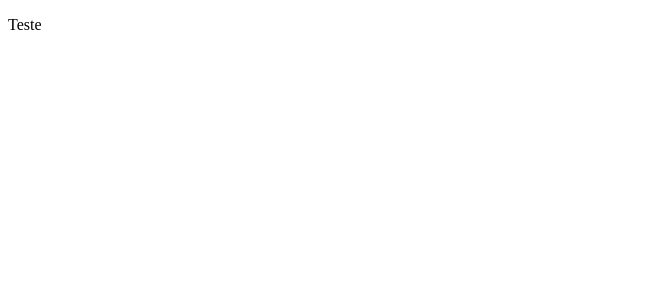
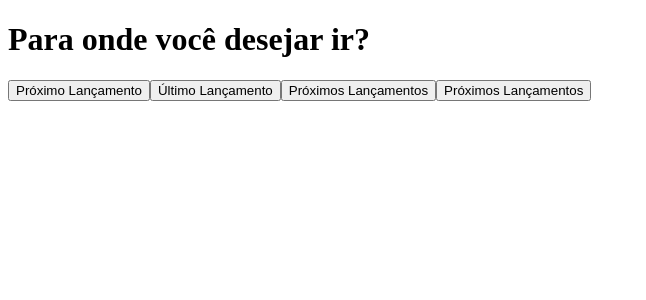
Before and after one commit to marinafischer/spaceX-fe, a React (Create React App) app: page / in a window 1280 px wide. Shown: the top 300 px of the page, without its empty margins (0-646 px from the left). Built offline with nearby package versions, Linux system fonts and the light colour scheme.

Commit message:
feat: create main

```diff
--- a/package.json
+++ b/package.json
@@ -6,6 +6,7 @@
     "@testing-library/jest-dom": "^5.16.5",
     "@testing-library/react": "^13.4.0",
     "@testing-library/user-event": "^13.5.0",
+    "axios": "^1.1.3",
     "react": "^18.2.0",
     "react-dom": "^18.2.0",
     "react-router-dom": "^6.4.2",
--- a/src/pages/Main.jsx
+++ b/src/pages/Main.jsx
@@ -1,8 +1,20 @@
 import React from 'react';
+import { useNavigate } from 'react-router-dom';
 
 function Main() {
+  const navigate = useNavigate();
+
+  const handleClick = (e) => {
+    navigate(e.target.value);
+  };
   return (
-    <p>Teste</p>
+    <>
+      <h1>Para onde você desejar ir?</h1>
+      <button type="button" onClick={handleClick} value="/next">Próximo Lançamento</button>
+      <button type="button" onClick={handleClick} value="/latest">Último Lançamento</button>
+      <button type="button" onClick={handleClick} value="/upcoming">Próximos Lançamentos</button>
+      <button type="button" onClick={handleClick} value="/past">Próximos Lançamentos</button>
+    </>
   );
 }
 
```
Also changed, not shown: src/services/api.js (added, +7 -0 lines), src/services/getLaunches.js (added, +13 -0 lines), 1 other file (tests, documents, lock files or other folders).
